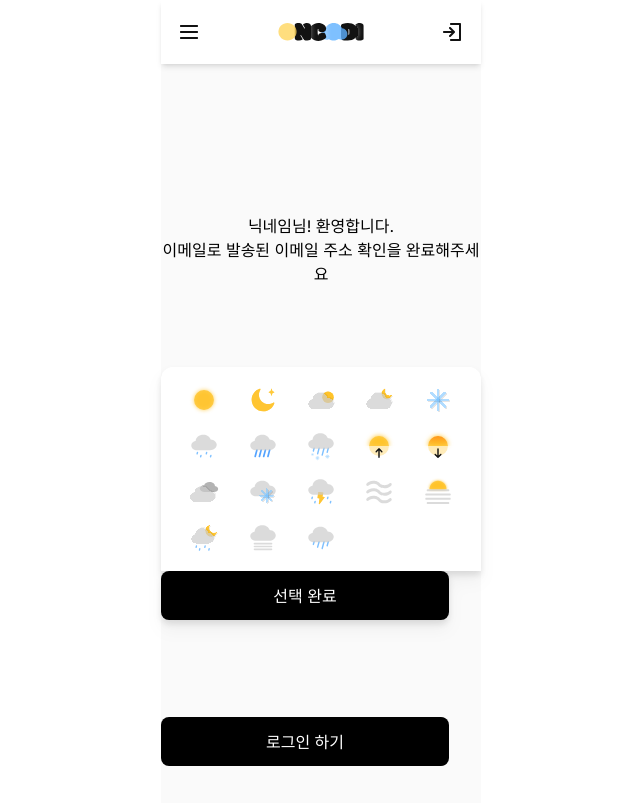
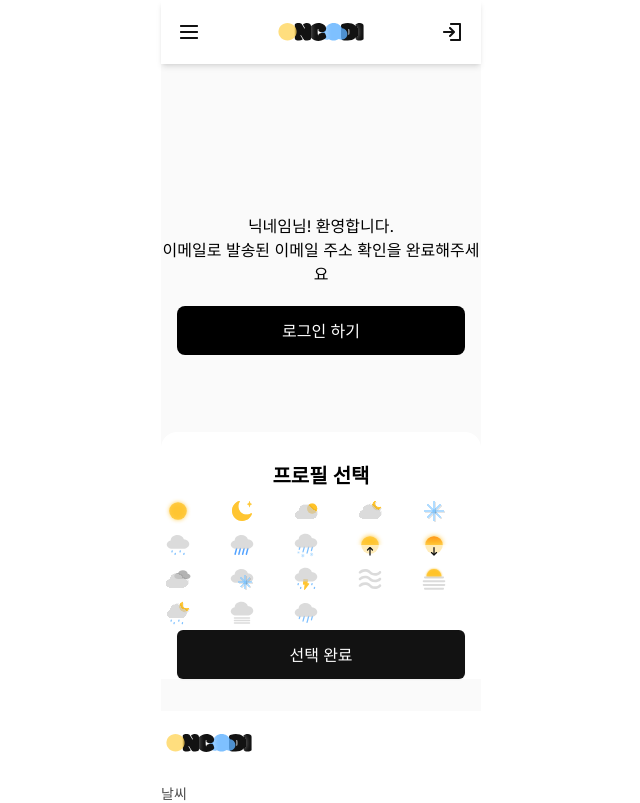
Before and after one commit to 6chenodongja/6che, a Next.js app: page /signUpDone in a window 1280 px wide. Shown: the top 803 px of the page, without its empty margins (319-959 px from the left). Built offline with nearby package versions, Linux system fonts and the light colour scheme.

Commit message:
fix: 바텀시트 구현 중(만약 사용자가 프로필을 선택하지 않아도 랜덤으로 프로필이 선택되게 구현하는 로직 짜는 중입니다.)

```diff
--- a/src/app/(providers)/(components)/Header.tsx
+++ b/src/app/(providers)/(components)/Header.tsx
@@ -16,7 +16,6 @@ const Header = () => {
   const handleMenuToggle = () => {
     setIsMenuOpen(!isMenuOpen);
   };
-
   return (
     <header className="w-full bg-white shadow-md py-4 flex justify-between items-center px-4">
       <button title="button" onClick={handleMenuToggle}>
--- a/src/app/(providers)/(root)/(auth)/login/_components/LoginForm.tsx
+++ b/src/app/(providers)/(root)/(auth)/login/_components/LoginForm.tsx
@@ -35,6 +35,7 @@ function LoginForm() {
           nickname: res.data.nickname,
           email: res.data.email,
           profileImage: '',
+          provider: 'Email',
         });
         setIsLoggedIn(true);
         router.replace('/');
@@ -139,13 +140,13 @@ function LoginForm() {
             onClick={() => handleSocialLogin('google')}
             className="bg-white border-2 hover:bg-[#ccc] hover:bg-opacity-70 border-[#121212] text-[#4D4D4D] font-bold w-[288px] h-[52px] rounded-xl"
           >
-            구글
+            구글로 시작하기
           </button>
           <button
             onClick={() => handleSocialLogin('kakao')}
             className="bg-[#FFD65E] hover:bg-[#ccc] hover:bg-opacity-70 text-[#4D4D4D] font-bold w-[288px] h-[52px] rounded-xl"
           >
-            카카오톡
+            카카오로 시작하기
           </button>
         </div>
       </form>
--- a/src/app/(providers)/(root)/(auth)/signUpDone/_components/BottomSheet.tsx
+++ b/src/app/(providers)/(root)/(auth)/signUpDone/_components/BottomSheet.tsx
@@ -1,12 +1,14 @@
 'use client';
 
+import { supabase } from '@/supabase/client';
+import { useUserStore } from '@/zustand/store/useUserStore';
+import { motion } from 'framer-motion';
 import Image from 'next/image';
-import { useState } from 'react';
-import { FormEventHandler } from 'react';
+import { FormEventHandler, useState } from 'react';
 
-function BottomSheet() {
+const BottomSheet = () => {
+  const { setUser } = useUserStore();
   const [selectedImage, setSelectedImage] = useState<string | null>(null);
-
   const profileIcons = [
     '/images/Weather/sun.svg',
     '/images/Weather/night.svg',
@@ -27,35 +29,39 @@ function BottomSheet() {
     '/images/Weather/fog.svg',
     '/images/Weather/rain.svg',
   ];
-  // const randomIcon = () => {
-  //   return Math.random();
-  // };
-  // const selectUserProfile = async () => {
-  //   if (profileIcon) {
-  //   }
-  // };
+
   const handleImageClick = (url: string) => {
     setSelectedImage(url);
   };
-
-  const handleSubmit: FormEventHandler<HTMLFormElement> = (e) => {
-    e.preventDefault();
-    if (selectedImage) {
-      alert(selectedImage);
-    } else {
-      alert('No image selected.');
-    }
+  const selectRandomImage = () => {
+    const randomIndex = Math.floor(Math.random() * profileIcons.length);
+    setSelectedImage(profileIcons[randomIndex]);
   };
 
+  const handleSubmit: FormEventHandler<HTMLFormElement> = async (e) => {
+    e.preventDefault();
+    const randomIndex = Math.floor(Math.random() * profileIcons.length);
+    const imageToSave = selectedImage || profileIcons[randomIndex];
+    setSelectedImage(imageToSave);
+  };
   return (
-    <>
-      <div className="flex flex-col drop-shadow-lg">
-        <form onSubmit={handleSubmit}>
-          <div className="grid grid-cols-5 gap-3 h-full rounded-t-xl bg-white m-auto mt-[61px] px-5 py-4">
-            {profileIcons.map((icon, index) => (
+    <motion.div
+      initial={{ y: '500%' }}
+      animate={{ y: 0 }}
+      transition={{ type: 'spring', stiffness: 200, damping: 40 }}
+      className="flex flex-col justify-center rounded-t-2xl bg-white"
+    >
+      <div className="">
+        <div className="text-center mt-[30px] mb-1">
+          <h2 className="text-xl font-semibold">프로필 선택</h2>
+        </div>
+        <form onSubmit={handleSubmit} className="h-full">
+          <div className="grid grid-cols-5">
+            {profileIcons.map((icon, index) => {
+              return (
                 <div
                   key={icon}
-                className={`flex justify-center items-center ${selectedImage === icon ? 'border border-2 rounded-[3px] border-blue-300' : 'border-transparent'}`}
+                  className="grid grid-cols-5 w-72 h-auto rounded-2xl"
                 >
                   <Image
                     src={icon}
@@ -63,17 +69,24 @@ function BottomSheet() {
                     width={34}
                     height={34}
                     onClick={() => handleImageClick(icon)}
+                    className={`border-2 rounded-md ${selectedImage === icon ? 'border-blue-200' : 'border-transparent'}`}
                   />
                 </div>
-            ))}
+              );
+            })}
           </div>
-          <button className="bg-black text-white rounded-lg w-[288px] h-[49px] hover:bg-blue-400 mb-[77px]">
+          <div className="flex justify-center items-center">
+            <button
+              type="submit"
+              className="w-[288px] h-[49px] py-2 px-4 rounded-md shadow-sm text-center font-medium text-[white] bg-[#121212] hover:bg-blue-400"
+            >
               선택 완료
             </button>
+          </div>
         </form>
       </div>
-    </>
+    </motion.div>
   );
-}
+};
 
 export default BottomSheet;
--- a/src/app/(providers)/(root)/(auth)/signUpDone/_components/SingUpDone.tsx
+++ b/src/app/(providers)/(root)/(auth)/signUpDone/_components/SingUpDone.tsx
@@ -1,6 +1,6 @@
-import Image from 'next/image';
+'use client';
+
 import Link from 'next/link';
-import BottomSheet from './BottomSheet';
 
 function SingUpDone() {
   // const [isDropdownView, setDropdownView] = useState(false);
@@ -17,12 +17,12 @@ function SingUpDone() {
           <p>닉네임님! 환영합니다.</p>
           <p>이메일로 발송된 이메일 주소 확인을 완료해주세요</p>
         </div>
-        <div className="mb-5">
-          <BottomSheet />
+        <div className="mb-5"></div>
+        <div className="flex justify-center items-center">
+          <button className="bg-black text-white rounded-lg w-[288px] h-[49px] hover:bg-blue-400 mb-[77px]">
+            <Link href={'/login'}>로그인 하기</Link>
+          </button>
         </div>
-        <button className="bg-black text-white rounded-lg w-[288px] h-[49px] hover:bg-blue-400 mb-[77px]">
-          <Link href={'/login'}>로그인 하기</Link>
-        </button>
       </div>
     </main>
   );
--- a/src/app/(providers)/(root)/(auth)/signUpDone/page.tsx
+++ b/src/app/(providers)/(root)/(auth)/signUpDone/page.tsx
@@ -1,18 +1,21 @@
+// 파일 경로: signUpDone/page.tsx
 import React from 'react';
-import SingUpDone from './_components/SingUpDone';
 import Header from 'app/(providers)/(components)/Header';
 import Footer from 'app/(providers)/(components)/Footer';
+import SingUpDone from './_components/SingUpDone';
+import BottomSheet from './_components/BottomSheet'; // 추가
 
-function SingUpDonePage() {
+function SignUpDonePage() {
   return (
-    <main className="flex flex-row justify-center container">
-      <div className="bg-[#FAFAFA] w-full h-auto">
+    <main className="flex flex-col justify-center container min-h-screen">
+      <div className="bg-[#FAFAFA] w-full">
         <Header />
         <SingUpDone />
+        <BottomSheet />
         <Footer />
       </div>
     </main>
   );
 }
 
-export default SingUpDonePage;
+export default SignUpDonePage;
--- a/src/app/(providers)/(root)/(auth)/signup/_components/SignUp.tsx
+++ b/src/app/(providers)/(root)/(auth)/signup/_components/SignUp.tsx
@@ -2,11 +2,12 @@
 
 import { createClient } from '@/supabase/client';
 import { useRouter } from 'next/navigation';
-import React from 'react';
+import React, { useState } from 'react';
 import { emailDomains } from '@/utils/emailDomains';
 import { useSignUpForm } from 'hooks/useSignUpForm';
 
 function SingUp() {
+  const [open, setOpen] = useState(false);
   const {
     nickname,
     emailId,
@@ -72,7 +73,7 @@ function SingUp() {
 
     alert('회원가입이 완료 되었습니다.');
 
-    router.replace('/singUpDone');
+    router.replace('/signUpDone');
   };
 
   return (
--- a/src/app/(providers)/(root)/(mypage)/profile/_components/ProfileForm.tsx
+++ b/src/app/(providers)/(root)/(mypage)/profile/_components/ProfileForm.tsx
@@ -89,7 +89,7 @@ const ProfileForm: React.FC = () => {
   };
 
   return (
-    <main className="w-80 h-[633px] overflow-hidden bg-neutral-50 m-auto">
+    <main className="w-80 h-[633px] overflow-hidden bg-neutral-50">
       <section className="flex flex-col justify-start items-start w-72 absolute left-4 top-[82px] gap-1.5 py-1.5">
         <header className="flex justify-start items-center self-stretch flex-grow-0 flex-shrink-0 relative gap-2 pl-0.5">
           <h1 className="flex-grow-0 flex-shrink-0 text-sm font-medium text-left text-[#4d4d4d]">
@@ -117,6 +117,7 @@ const ProfileForm: React.FC = () => {
         </div>
         <div className="flex justify-start items-start self-stretch flex-grow-0 flex-shrink-0 relative gap-0.5">
           <p className="flex-grow w-[268px] text-xs text-left text-[#4d4d4d]">
+            <span className="border-2 border-black-700 rounded-full"></span>
             현재 닉네임 : {user?.nickname}
           </p>
         </div>
--- a/src/components/Dropdown/Dropdown.tsx
+++ /dev/null
@@ -1,13 +0,0 @@
-import { AnimatePresence } from 'framer-motion';
-import { useState } from 'react';
-
-function Dropdown() {
-  const [dropdown, setDropdown] = useState(false);
-  return (
-    <main>
-      <AnimatePresence>{}</AnimatePresence>
-    </main>
-  );
-}
-
-export default Dropdown;
--- a/src/utils/emailDomains.ts
+++ b/src/utils/emailDomains.ts
@@ -1 +1 @@
-export const emailDomains = ['naver.com', 'daum.net', 'hanmail.net', 'outlook.com', '직접 입력'];
+export const emailDomains = ['naver.com', 'gmail.com', 'daum.net','kakao.com' ,  'hanmail.net', 'outlook.com', '직접 입력'];
--- a/src/zustand/store/useUserStore.ts
+++ b/src/zustand/store/useUserStore.ts
@@ -6,13 +6,14 @@ type User = {
   nickname: string;
   email: string;
   profileImage: string;
+  provider: string
 };
 
 interface UserState {
   user: User | null;
   isLoggedIn: boolean;
   setUser: (user: User) => void;
-  clearUser: () => void; // 상태 초기화
+  clearUser: () => void;
   setIsLoggedIn: (isLoggedIn: boolean) => void;
 }
 
```
Also changed, not shown: src/components/LogoutButton/LogoutButton.tsx (+6 -10 lines), src/supabase/middleware.ts (+13 -0 lines). Lines whose indentation alone changed are shown as unchanged.
